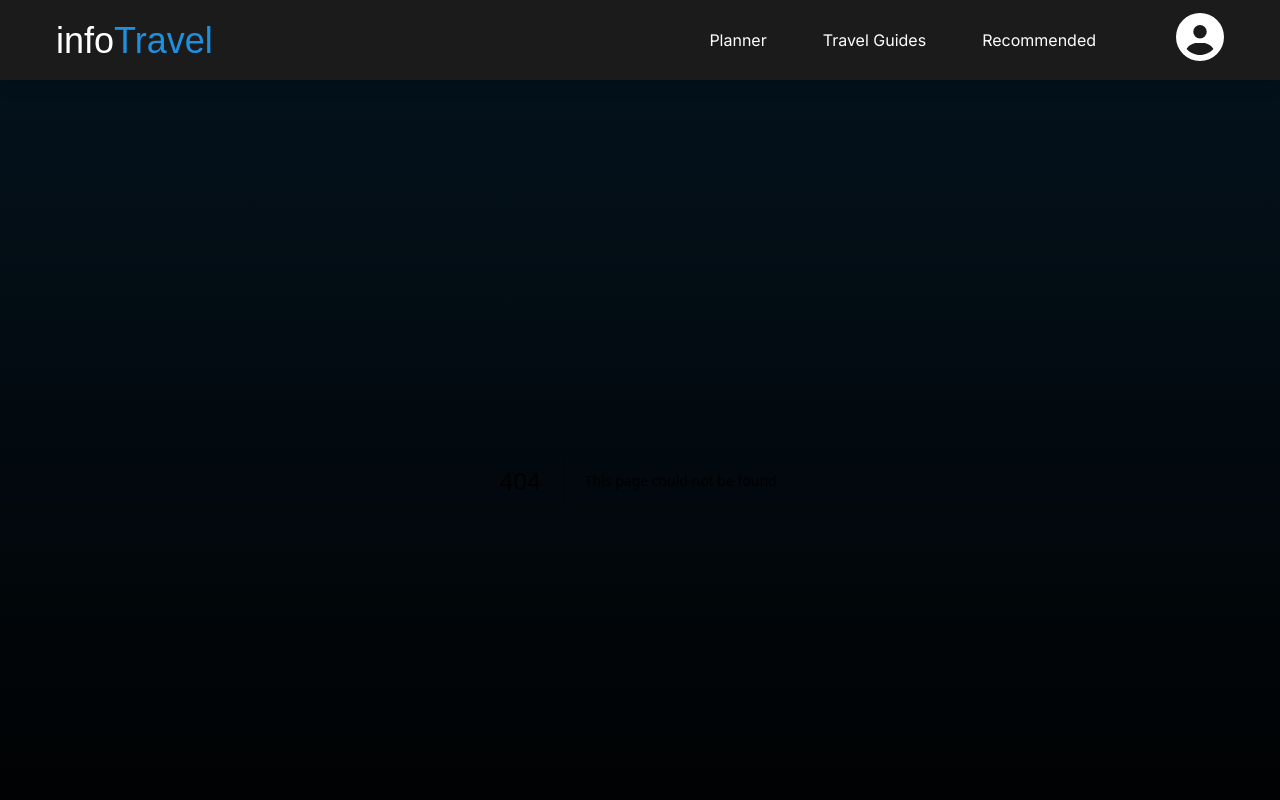
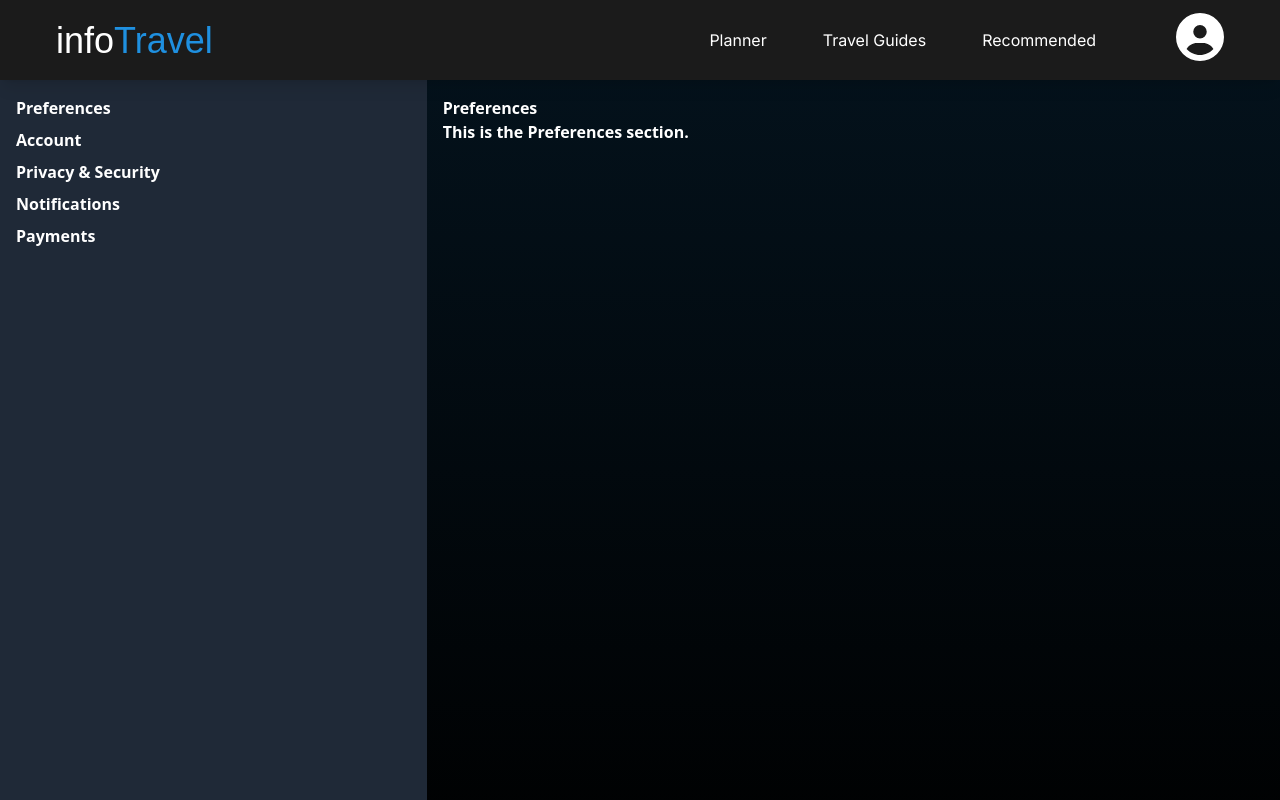
Before and after one commit to infoTravelProject/infoTravel, a Next.js app in the folder front/: page /settings/1 in a window 1280 px wide. Before the commit this address had no page. Shown: the top 800 px of the page. Built offline with nearby package versions, Linux system fonts and the light colour scheme; a web font is replaced by a local one.

Commit message:
Base settings components and layout

```diff
--- /dev/null
+++ b/front/components/settings/Account.js
@@ -0,0 +1,10 @@
+const Account = () => {
+    return (
+        <div className="text-white font-bold">
+            <h1>Account</h1>
+            <p>This is the Account section.</p>
+        </div>
+    );
+};
+
+export default Account;
--- /dev/null
+++ b/front/components/settings/Notifications.js
@@ -0,0 +1,10 @@
+const Notifications = () => {
+    return (
+        <div className="text-white font-bold">
+            <h1>Notifications</h1>
+            <p>This is the Notifications section.</p>
+        </div>
+    );
+};
+
+export default Notifications;
--- /dev/null
+++ b/front/components/settings/Payments.js
@@ -0,0 +1,10 @@
+const Payments = () => {
+    return (
+        <div className="text-white font-bold">
+            <h1>Payments</h1>
+            <p>This is the Payments section.</p>
+        </div>
+    );
+};
+
+export default Payments;
--- /dev/null
+++ b/front/components/settings/Preferences.js
@@ -0,0 +1,10 @@
+const Preferences = () => {
+    return (
+        <div className="text-white font-bold">
+            <h1>Preferences</h1>
+            <p>This is the Preferences section.</p>
+        </div>
+    );
+};
+
+export default Preferences;
--- /dev/null
+++ b/front/components/settings/Privacy.js
@@ -0,0 +1,10 @@
+const Privacy = () => {
+    return (
+        <div className="text-white font-bold">
+            <h1>Privacy</h1>
+            <p>This is the Privacy section.</p>
+        </div>
+    );
+};
+
+export default Privacy;
--- /dev/null
+++ b/front/pages/settings/[section]/index.js
@@ -0,0 +1,62 @@
+import Link from "next/link";
+import { useRouter } from "next/router";
+import Account from "../../../components/settings/Account";
+import Preferences from "../../../components/settings/Preferences";
+import Notifications from "../../../components/settings/Notifications";
+import Privacy from "../../../components/settings/Privacy";
+import Payments from "../../../components/settings/Payments";
+
+const SettingsSection = () => {
+    const router = useRouter();
+    const { section } = router.query;
+
+    const renderSection = () => {
+        switch (section) {
+            case "account":
+                return <Account />;
+            case "preferences":
+                return <Preferences />;
+            case "notifications":
+                return <Notifications />;
+            case "privacy":
+                return <Privacy />;
+            case "payments":
+                return <Payments />;
+            default:
+                return <Preferences />;
+        }
+    };
+
+    return (
+        <div className="flex min-h-screen">
+            {/* left navbar */}
+            <nav className="w-1/3 bg-gray-800 p-4 text-white font-bold">
+                <ul>
+                    <li className="mb-2">
+                        <Link href="/settings/preferences">Preferences</Link>
+                    </li>
+                    <li className="mb-2">
+                        <Link href="/settings/account">Account</Link>
+                    </li>
+                    <li className="mb-2">
+                        <Link href="/settings/privacy">Privacy & Security</Link>
+                    </li>
+                    <li className="mb-2">
+                        <Link href="/settings/notifications">Notifications</Link>
+                    </li>
+                    <li className="mb-2">
+                        <Link href="/settings/payments">Payments</Link>
+                    </li>
+                </ul>
+            </nav>
+
+
+            {/* right section */}
+            <main className="w-2/3 p-4">
+                {renderSection()}
+            </main>
+        </div>
+    );
+};
+
+export default SettingsSection;
--- /dev/null
+++ b/front/pages/settings/index.js
@@ -0,0 +1,14 @@
+import { useEffect } from "react";
+import { useRouter } from "next/router";
+
+const SettingsIndex = () => {
+    const router = useRouter();
+
+    useEffect(() => {
+        router.push("/settings/preferences");
+    }, [router]);
+
+    return null;
+};
+
+export default SettingsIndex;
```
